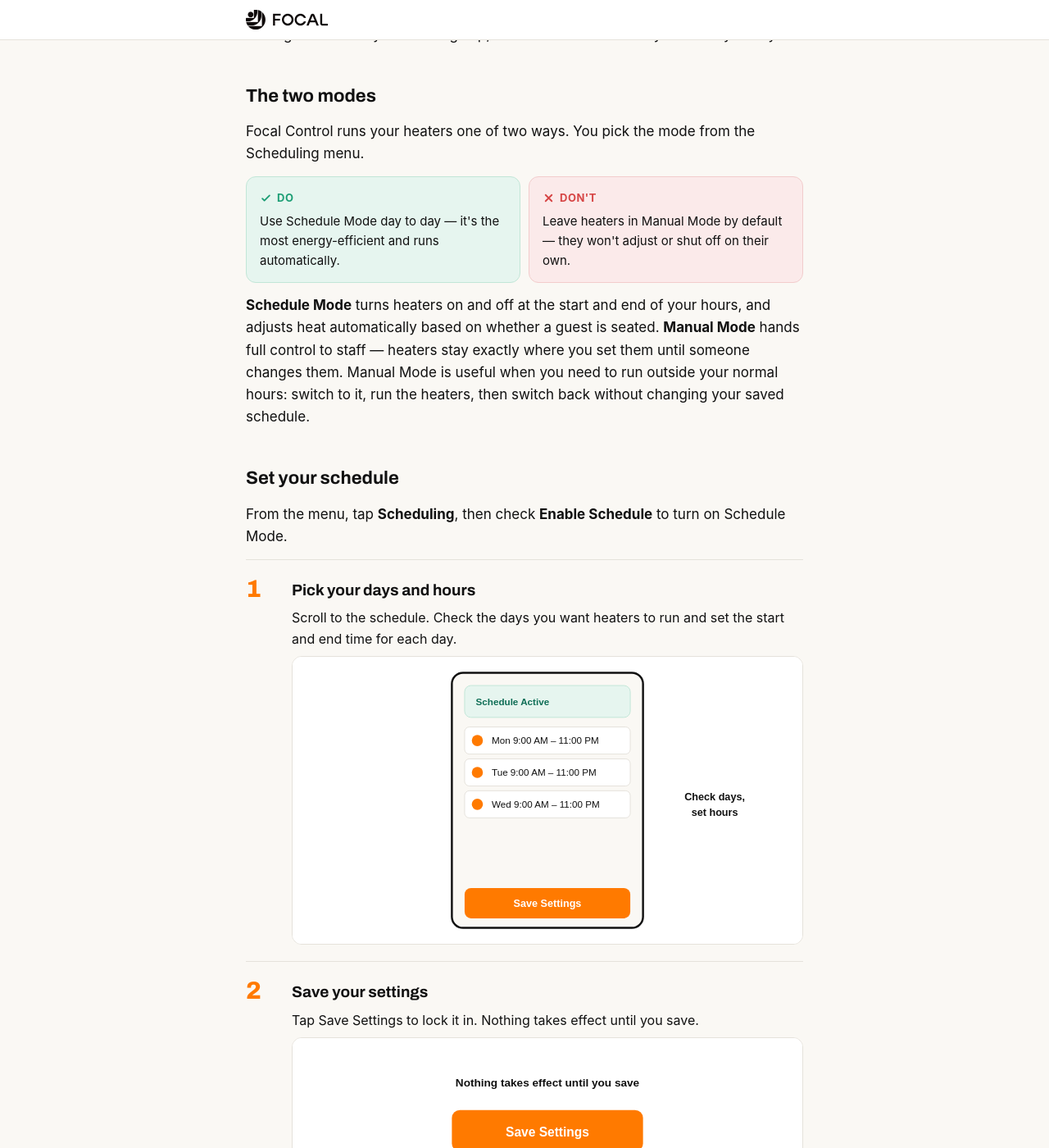
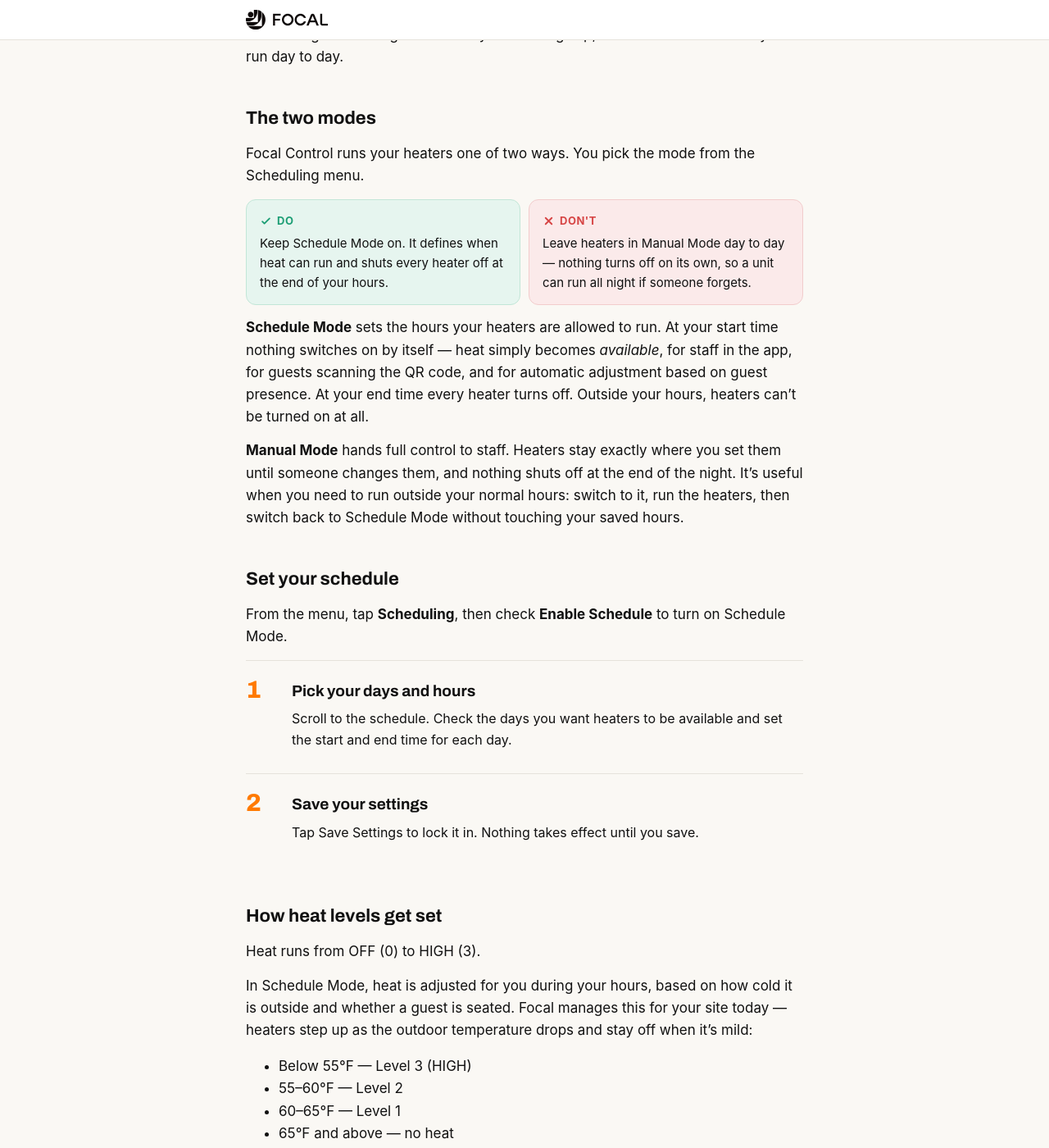
Before and after one commit to BeamT/external-docs, a Jekyll site: the page built from _guides/heater-control.md, in a window 1280 px wide and 1400 px high, scrolled down 844 px. Shown: the whole window at 82% size. Built offline with Jekyll 4.4.1, drawn with Linux system fonts in a browser that asks for light colours; some web fonts are replaced; some of the changed text lies outside the part shown.

Commit message:
heater control

```diff
--- a/_guides/heater-control.md
+++ b/_guides/heater-control.md
@@ -3,9 +3,9 @@
 audience: [customer]
 audience_order: {customer: 10}
 order: 70
-summary: How to run your heaters day to day with Focal Control — modes, schedules, and the everyday tasks staff need.
-version: "1.0"
-updated: "2025-11-13"
+summary: How to run your heaters day to day with Focal Control — your schedule, how heat levels get set, and the everyday tasks staff need.
+version: "1.1"
+updated: "2026-07-28"
 ---
 
 ## On this page
@@ -13,7 +13,7 @@
 - [Accessing the menu](#accessing-the-menu)
 - [The two modes](#the-two-modes)
 - [Set your schedule](#set-your-schedule)
-- [Set your heat levels](#set-your-heat-levels)
+- [How heat levels get set](#how-heat-levels-get-set)
 - [The Heater Control page](#the-heater-control-page)
 - [Adjust one guest's heat](#adjust-one-guests-heat)
 - [Common tasks](#common-tasks)
@@ -26,31 +26,42 @@
 
 ## Accessing the menu
 
-Tap the three lines in the upper corner, next to the Focal logo, to open the menu. You'll see three options: **Heater Control**, **Scheduling**, and **Settings**. Scheduling and Settings are where you set things up; Heater Control is where you run day to day.
+Tap the three lines in the upper right corner, next to the Focal logo, to open the menu. You'll see three options: **Heater Control**, **Scheduling**, and **Settings**. Scheduling and Settings are where you set things up; Heater Control is where you run day to day.
 
 ## The two modes
 
 Focal Control runs your heaters one of two ways. You pick the mode from the Scheduling menu.
 
-{% include dodont.html do="Use Schedule Mode day to day — it's the most energy-efficient and runs automatically." dont="Leave heaters in Manual Mode by default — they won't adjust or shut off on their own." %}
+{% include dodont.html do="Keep Schedule Mode on. It defines when heat can run and shuts every heater off at the end of your hours." dont="Leave heaters in Manual Mode day to day — nothing turns off on its own, so a unit can run all night if someone forgets." %}
 
-**Schedule Mode** turns heaters on and off at the start and end of your hours, and adjusts heat automatically based on whether a guest is seated. **Manual Mode** hands full control to staff — heaters stay exactly where you set them until someone changes them. Manual Mode is useful when you need to run outside your normal hours: switch to it, run the heaters, then switch back without changing your saved schedule.
+**Schedule Mode** sets the hours your heaters are allowed to run. At your start time nothing switches on by itself — heat simply becomes *available*, for staff in the app, for guests scanning the QR code, and for automatic adjustment based on guest presence. At your end time every heater turns off. Outside your hours, heaters can't be turned on at all.
+
+**Manual Mode** hands full control to staff. Heaters stay exactly where you set them until someone changes them, and nothing shuts off at the end of the night. It's useful when you need to run outside your normal hours: switch to it, run the heaters, then switch back to Schedule Mode without touching your saved hours.
 
 ## Set your schedule
 
 From the menu, tap **Scheduling**, then check **Enable Schedule** to turn on Schedule Mode.
 
-{% include step.html number="1" title="Pick your days and hours" body="Scroll to the schedule. Check the days you want heaters to run and set the start and end time for each day." diagram="ctrl-01-schedule.svg" %}
+{% include step.html number="1" title="Pick your days and hours" body="Scroll to the schedule. Check the days you want heaters to be available and set the start and end time for each day." %}
 
-{% include step.html number="2" title="Save your settings" body="Tap Save Settings to lock it in. Nothing takes effect until you save." diagram="ctrl-02-save.svg" %}
+{% include step.html number="2" title="Save your settings" body="Tap Save Settings to lock it in. Nothing takes effect until you save." %}
 
-## Set your heat levels
+## How heat levels get set
 
-From the menu, tap **Settings**. You'll see two heat levels that apply in Schedule Mode: heat runs from OFF (0) to HIGH (3).
+Heat runs from OFF (0) to HIGH (3).
 
-**Unoccupied Heat Level** is what heaters hold when no one's seated. **Occupied Heat Level** is what they jump to when a guest sits down — the guest can then adjust their own side from there. Change these anytime as conditions change.
+In Schedule Mode, heat is adjusted for you during your hours, based on how cold it is outside and whether a guest is seated. Focal manages this for your site today — heaters step up as the outdoor temperature drops and stay off when it's mild:
 
-{% include diagram.html src="ctrl-03-heat-levels.svg" caption="The Settings page: Unoccupied and Occupied heat level selectors, 0 to 3." %}
+- Below 55°F — Level 3 (HIGH)
+- 55–60°F — Level 2
+- 60–65°F — Level 1
+- 65°F and above — no heat
+
+Because a person on our team is in the loop right now, these changes aren't instant. Allow a few minutes for heaters to catch up after a guest sits down or the weather turns.
+
+The Settings page also shows **Unoccupied Heat Level** and **Occupied Heat Level** selectors. Focal's temperature-based monitoring currently takes precedence over these, so changing them may not change what your heaters do. If you want a warmer or cooler baseline for your patio, tell your Focal contact and we'll set it for you.
+
+Anyone can override the automatic level at any time — staff from the Heater Control page, guests from the QR code on the pendant. A manual change always wins.
 
 ## The Heater Control page
 
@@ -66,22 +77,24 @@
 
 ## Adjust one guest's heat
 
-{% include step.html number="1" title="Open the individual heater" body="On the zone map, tap the heater the guest is sitting under. It highlights and opens that heater's controls." diagram="ctrl-04-select-heater.svg" %}
+{% include step.html number="1" title="Open the individual heater" body="On the zone map, tap the heater the guest is sitting under. It highlights and opens that heater's controls." %}
 
-{% include step.html number="2" title="Set the level for their side" body="Each heater has two sides — purple and orange. Set the level on the side the guest is sitting on." diagram="ctrl-05-adjust-side.svg" %}
+{% include step.html number="2" title="Set the level for their side" body="Each heater has two sides — purple and orange. Set the level on the side the guest is sitting on. Your change overrides the automatic level." %}
 
 ## Common tasks
 
-**Skip an upcoming holiday.** Menu → Scheduling → uncheck the closed days → Save Settings. Heaters won't activate on those days.
+**Skip an upcoming holiday.** Menu → Scheduling → uncheck the closed days → Save Settings. Heaters won't be available on those days.
 
-**Pre-heat before a shift.** Menu → Settings → set Unoccupied Heat Level to High → Save Settings. The space warms up before guests arrive.
+**Warm the space before service.** On the Heater Control page, use the All Heaters control to push a level to every heater at once. Works any time you're inside your scheduled hours.
 
-**Run outside your hours once.** From the dashboard, switch to Manual Mode, run the heaters, then switch back to Schedule Mode — your saved hours are untouched.
+**Run outside your hours once.** From the dashboard, switch to Manual Mode, run the heaters, then switch back to Schedule Mode — your saved hours are untouched. Don't leave the system in Manual Mode overnight.
 
 ## Guest QR control
 
-Guests can scan the QR code on the heater pendant to open a simple page on their phone and adjust their own heat level, without needing staff.
+Guests can scan the QR code on the heater pendant to open a simple page on their phone and adjust the heat on their own side, without needing staff. Their change overrides the automatic level. Outside your scheduled hours, the QR page won't turn heat on.
 
 ## How Schedule Mode behaves
 
-Outside your scheduled hours, heaters can't be controlled by the app or pull-string until you adjust the schedule or switch to Manual Mode. During those times a heater shows as disabled, its purple and orange lights are off, and it flashes green if someone pulls the string. When a guest sits down the heater adjusts immediately to the occupied level; when they leave, it returns to the unoccupied level after about five minutes.
+Outside your scheduled hours, heaters can't be controlled by the app or the pull-string until you adjust the schedule or switch to Manual Mode. During those times a heater shows as disabled, its purple and orange lights are off, and it flashes green if someone pulls the string.
+
+Inside your hours, heaters adjust based on guest presence and the outdoor temperature. When a guest leaves, the heater returns to its unoccupied level after about five minutes. Staff and guest changes always take precedence over the automatic level.
```
